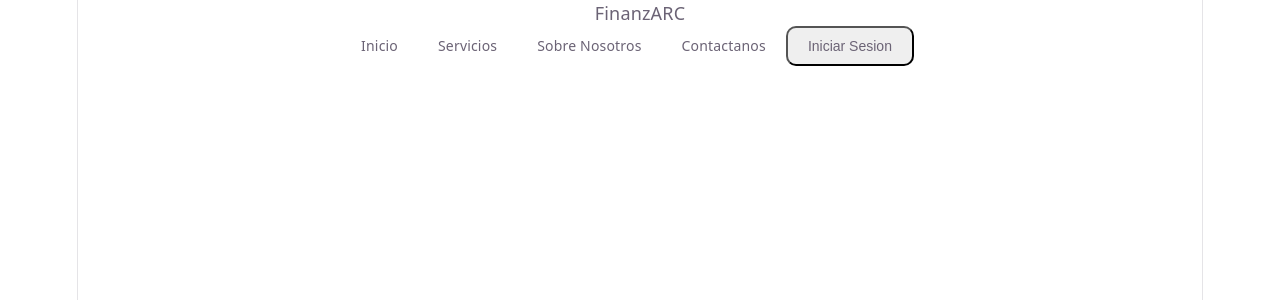
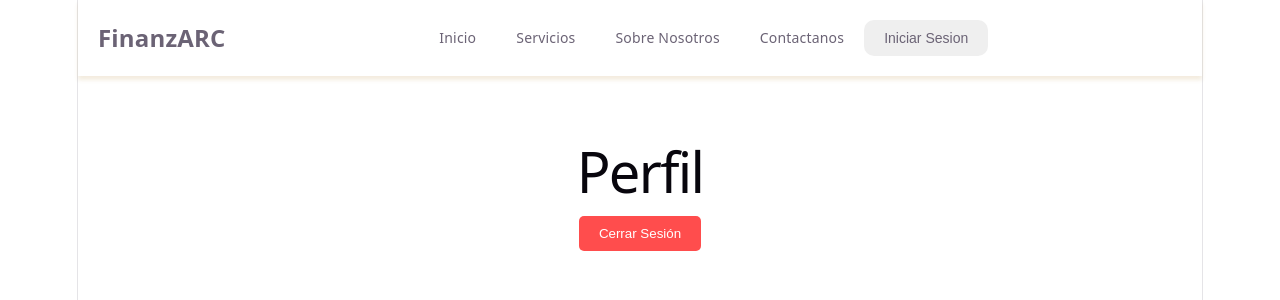
Before and after one commit to avil11/FinanzArc, a React (Vite) app: page /perfil in a window 1280 px wide. Shown: the top 300 px of the page. Built offline with nearby package versions, Linux system fonts and the light colour scheme.

Commit message:
Agregue Mas informacion en General y actualice el Navbar con la capacidad de mostrar una version o otra dependiendo de si el usuario esta logeado o no

```diff
--- a/src/App.jsx
+++ b/src/App.jsx
@@ -3,6 +3,11 @@ import Navbar from './componentes/Navbar';
 import Home from './paginas/Inicio/Inicio';
 import Registro from './paginas/inicio/InicioSesion/InicioSesion';
 import Principal from './paginas/Principal/General/General';
+import Ahorro from "./paginas/Principal/Ahorro/Ahorro";
+import Ingreso from './paginas/Principal/Ingreso/Ingreso';
+import Gasto from './paginas/Principal/Gasto/Gasto';
+import Perfil from './paginas/perfil/Perfil';
+
 
 function App() {
   return (
@@ -13,6 +18,10 @@ function App() {
         <Route path="/registro" element={<Registro />} />
         <Route path="/dashboard" element={<div style={{padding: '50px'}}><h1>Bienvenido a tu Panel</h1></div>} />
         <Route path="/principal" element={<Principal />} />
+        <Route path="/ahorro" element={<Ahorro />} />
+        <Route path="/ingreso" element={<Ingreso />} />
+        <Route path="/gasto" element={<Gasto />} />
+        <Route path="/perfil" element={<Perfil />} />
       </Routes>
     </BrowserRouter>
   );
--- a/src/componentes/Navbar.jsx
+++ b/src/componentes/Navbar.jsx
@@ -1,34 +1,48 @@
+import { useState, useEffect } from 'react';
 import { Link, useNavigate } from 'react-router-dom';
 import "../estilos/Navbar.css";
-const Navbar = () => {
+
+const Navbar = () => { // aca lo que hice fue crear un estado para saber si el usuario esta registrado o no, y dependiendo de eso mostrar
+// una barra de navegacion u otra, ademas de usar useEffect para actualizar el estado cada vez que se renderiza el componente
   const navigate = useNavigate();
+  const [Registrado, setRegistrado] = useState(false);
 
+  useEffect(() => {
+  setRegistrado(!!localStorage.getItem("Token"));
+}, [setRegistrado]); // Dependency array vacío - se ejecuta solo al montar
 
-  function revisarLogin() {
-    const token = localStorage.getItem('token');
-    return !!token; // Devuelve true si el token existe, false si no
+  function logear() {
+    localStorage.setItem("Token", "123456789");
+    setRegistrado(true);
+    navigate("/Principal");
   }
-  function handleLoginClick() {
-    if (revisarLogin()) {
-      navigate('/dashboard'); // Redirige al dashboard si el usuario ya ha iniciado sesión
-    } else {
-      navigate('/registro'); // Redirige a la página de registro si no ha iniciado sesión
-    }
-    }
+
   return (
-    <nav >
-      <div className='Titulo'>FinanzARC</div>
-      <div >
-        <Link to="/"  className='BotonInicio'>Inicio</Link>
-        <Link to="/servicios"  className='BotonServicios' >Servicios</Link>
-        <Link to="/sobre-nosotros"  className='BotonSobreNosotros'>Sobre Nosotros</Link>
-        <Link to="/contacto"  className='BotonContacto'>Contactanos</Link>
-        <button onClick={() => navigate('/registro')} className='BotonLogin'>Iniciar Sesion</button>
+    <>
+    <nav>
+      <div className='ContenedorNavbar' style={{ display: Registrado ? 'flex' : 'none' }}>
+        <div className='Titulo'>FinanzARC</div>
+        <div className='Links'>
+          <Link to="/Principal" className='Boton'>General</Link>
+          <Link to="/Ingreso" className='Boton'>Ingreso</Link>
+          <Link to="/Gasto" className='Boton'>Gasto</Link>
+          <Link to="/Ahorro" className='Boton'>Ahorro</Link>
+          <Link to="/Perfil" className='Boton'>Perfil</Link>
+        </div>
       </div>
     </nav>
+    <nav className='ContenedorNavbar' style={{ display: Registrado ? 'none' : 'flex' }}>
+      <div className='Titulo'>FinanzARC</div>
+      <div className='Links'>
+        <Link to="/" className='Boton'>Inicio</Link>
+        <Link to="/servicios" className='Boton'>Servicios</Link>
+        <Link to="/sobre-nosotros" className='Boton'>Sobre Nosotros</Link>
+        <Link to="/contacto" className='Boton'>Contactanos</Link>
+        <button onClick={() => logear()} className='BotonLogin'>Iniciar Sesion</button>
+      </div>
+    </nav>
+</>
   );
 };
 
-
-
 export default Navbar;
--- a/src/estilos/Navbar.css
+++ b/src/estilos/Navbar.css
@@ -1,21 +1,14 @@
-.BotonInicio {
-    margin: auto;
+.ContenedorNavbar {
+    display: flex;
+    justify-content: space-between;
+    align-items: center;
     padding: 10px 20px;
-    color: var(--crisp-white);
-    text-decoration: none;
-    font-size: 14px;
-    animation: alternate 1s fadeIn;
-    border-radius: 10px;
-    transition-duration: 300ms;
-    background-color: rgba(255, 255, 255, 0.075);
+
+    box-shadow: 0px 4px 4px rgba(197, 160, 95, 0.2);
 }
-.BotonInicio:hover {
-    color: rgb(197, 160, 95);
-    background-color: rgb(71, 75, 78);
 
-}
-.BotonServicios {
-    margin: auto;
+.Links{
+      margin: auto;
     padding: 10px 20px;
     color: var(--crisp-white);
     text-decoration: none;
@@ -23,13 +16,15 @@
     animation: alternate 1s fadeIn;
     transition-duration: 300ms;
     background-color: rgba(255, 255, 255, 0.075);
+    border-radius: 10px;
 }
-.BotonServicios:hover {
-    color: rgb(197, 160, 95);
-    background-color: rgb(71, 75, 78);
-
+.Titulo {
+    font-size: 24px;
+    font-weight: bold;
+    color: var(--crisp-white);
+    animation: alternate 1s fadeIn;
 }
-.BotonSobreNosotros {
+.Boton {
     margin: auto;
     padding: 10px 20px;
     color: var(--crisp-white);
@@ -40,12 +35,12 @@
     transition-duration: 300ms;
 
 }
-.BotonSobreNosotros:hover {
-    color: rgb(197, 160, 95);
-    background-color: rgb(71, 75, 78);
+.Boton:active {
+    color: rgb(122, 97, 57);
+    background-color: rgb(63, 65, 68);
 }
-.BotonContacto {
-
+.BotonLogin {
+    margin: auto;
     padding: 10px 20px;
     color: var(--crisp-white);
     text-decoration: none;
@@ -53,26 +48,9 @@
     animation: alternate 1s fadeIn;
     border-radius: 10px;
     transition-duration: 300ms;
-
+    border: 0cap;
 }
-.BotonContacto:hover {
-    color: rgb(197, 160, 95);
-    background-color: rgb(71, 75, 78);
-
+.BotonLogin:active {
+    color: rgb(122, 97, 57);
+    background-color: rgb(63, 65, 68);
 }
-.BotonLogin {
-    margin: auto;
-    padding: 10px 20px;
-    color: var(--crisp-white);
-    text-decoration: none;
-    font-size: 14px;
-    margin-right: 25px;
-    animation: alternate 1s fadeIn;
-    border-radius: 10px;
-    transition-duration: 300ms;
-}
-.BotonLogin:hover {
-    color: black;
-    background-color: rgb(197, 160, 95);
-    transition-duration: 300ms;
-}
--- a/src/paginas/Principal/Ahorro/Ahorro.jsx
+++ b/src/paginas/Principal/Ahorro/Ahorro.jsx
@@ -0,0 +1,8 @@
+function Ahorro () {
+    return (
+        <div style={{padding: '50px'}}>
+            <h1>Ahorro</h1>
+        </div>
+    );
+}
+export default Ahorro;
--- a/src/paginas/Principal/Gasto/Gasto.jsx
+++ b/src/paginas/Principal/Gasto/Gasto.jsx
@@ -0,0 +1,8 @@
+function Gasto () {
+    return (
+        <div style={{padding: '50px'}}>
+            <h1>Gasto</h1>
+        </div>
+    );
+}
+export default Gasto;
--- /dev/null
+++ b/src/paginas/Principal/General/General.css
@@ -0,0 +1,3 @@
+:root {
+  --accent-gold: #FFBB28;
+}
--- a/src/paginas/Principal/Ingreso/Ingreso.jsx
+++ b/src/paginas/Principal/Ingreso/Ingreso.jsx
@@ -0,0 +1,8 @@
+function Ingreso () {
+    return (
+        <div style={{padding: '50px'}}>
+            <h1>Ingreso</h1>
+        </div>
+    );
+}
+export default Ingreso;
--- a/src/paginas/inicio/Inicio.jsx
+++ b/src/paginas/inicio/Inicio.jsx
@@ -6,7 +6,7 @@ const Home = () => {
           <div>
             <div>
                 <img src="https://drive.google.com/file/d/1XufqgjkSSAfcjWAXHkdmVo9_A8i3qr4N/view?usp=sharing"  />
-                <h1>Concha rica y peludita </h1>
+                <h1>COMISTEEEEEE</h1>
               </div>
 
             </div>
--- /dev/null
+++ b/src/paginas/perfil/Perfil.css
@@ -0,0 +1,8 @@
+.BotonLogout{
+    background-color: #ff4d4d;
+    color: white;
+    border: none;
+    padding: 10px 20px;
+    border-radius: 5px;
+    cursor: pointer;
+}
--- a/src/paginas/perfil/Perfil.jsx
+++ b/src/paginas/perfil/Perfil.jsx
@@ -0,0 +1,25 @@
+import React, { useState, useEffect } from 'react';
+import { Navigate, useNavigate } from 'react-router-dom';
+import './Perfil.css';
+
+function Perfil () {
+const Navigate = useNavigate();
+
+function cerrarSesion() {
+    localStorage.removeItem("Token");
+    Navigate("/");
+    window.location.reload(); // Recarga la página para actualizar el estado de autenticación
+}
+
+
+
+    return (
+        <div style={{padding: '50px'}}>
+            <h1>Perfil</h1>
+
+
+            <button onClick={() => cerrarSesion()} className='BotonLogout'>Cerrar Sesión</button>
+        </div>
+    );
+}
+export default Perfil;
```
Also changed, not shown: src/paginas/Principal/General/General.jsx (+87 -21 lines).
